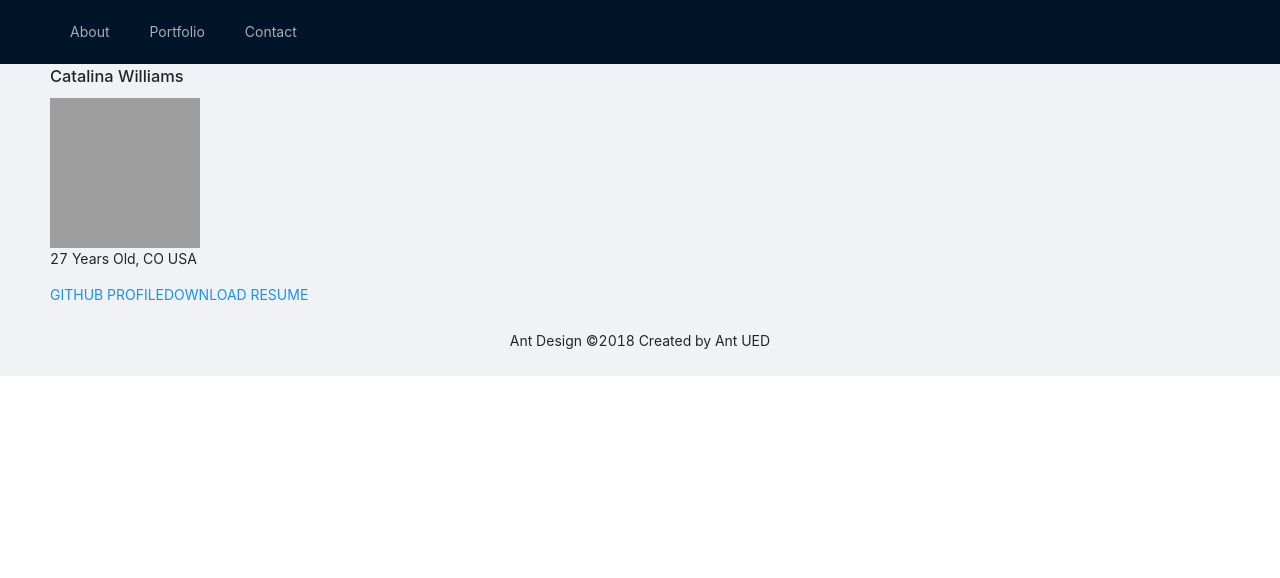
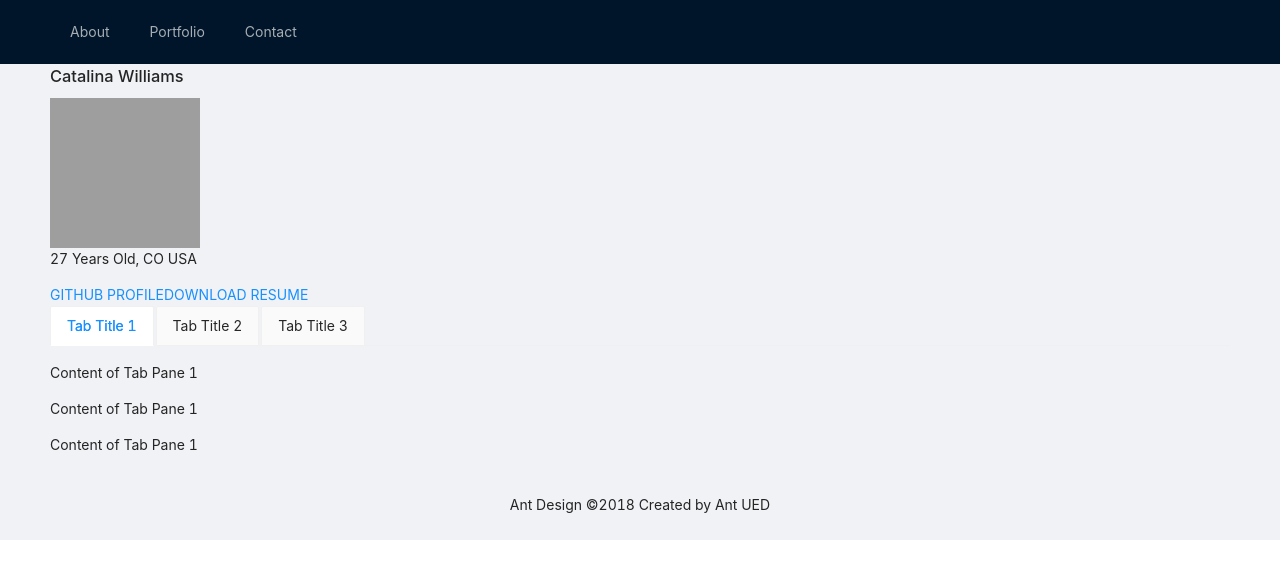
Before and after one commit to catalinarose1361/Full-Stack-Portfolio, a React (Create React App) app: page / in a window 1280 px wide. Shown: the top 578 px of the page. Built offline with nearby package versions, Linux system fonts and the light colour scheme; grey boxes are pictures that could not be loaded.

Commit message:
added tabs to about me page

```diff
--- a/src/App.css
+++ b/src/App.css
@@ -1,4 +1,6 @@
 @import '~antd/dist/antd.css';
+;
+
 .App {
   text-align: center;
 }
--- a/src/components/pages/About.js
+++ b/src/components/pages/About.js
@@ -1,4 +1,6 @@
 import React from "react";
+import { Tabs } from 'antd';
+const { TabPane } = Tabs;
 
 const About = () => (
 
@@ -46,6 +48,25 @@ const About = () => (
         </a>
 
     </div>
+    <div className="card-container">
+    <Tabs type="card">
+      <TabPane tab="Tab Title 1" key="1">
+        <p>Content of Tab Pane 1</p>
+        <p>Content of Tab Pane 1</p>
+        <p>Content of Tab Pane 1</p>
+      </TabPane>
+      <TabPane tab="Tab Title 2" key="2">
+        <p>Content of Tab Pane 2</p>
+        <p>Content of Tab Pane 2</p>
+        <p>Content of Tab Pane 2</p>
+      </TabPane>
+      <TabPane tab="Tab Title 3" key="3">
+        <p>Content of Tab Pane 3</p>
+        <p>Content of Tab Pane 3</p>
+        <p>Content of Tab Pane 3</p>
+      </TabPane>
+    </Tabs>
+  </div>
   </>
 );
 
```
